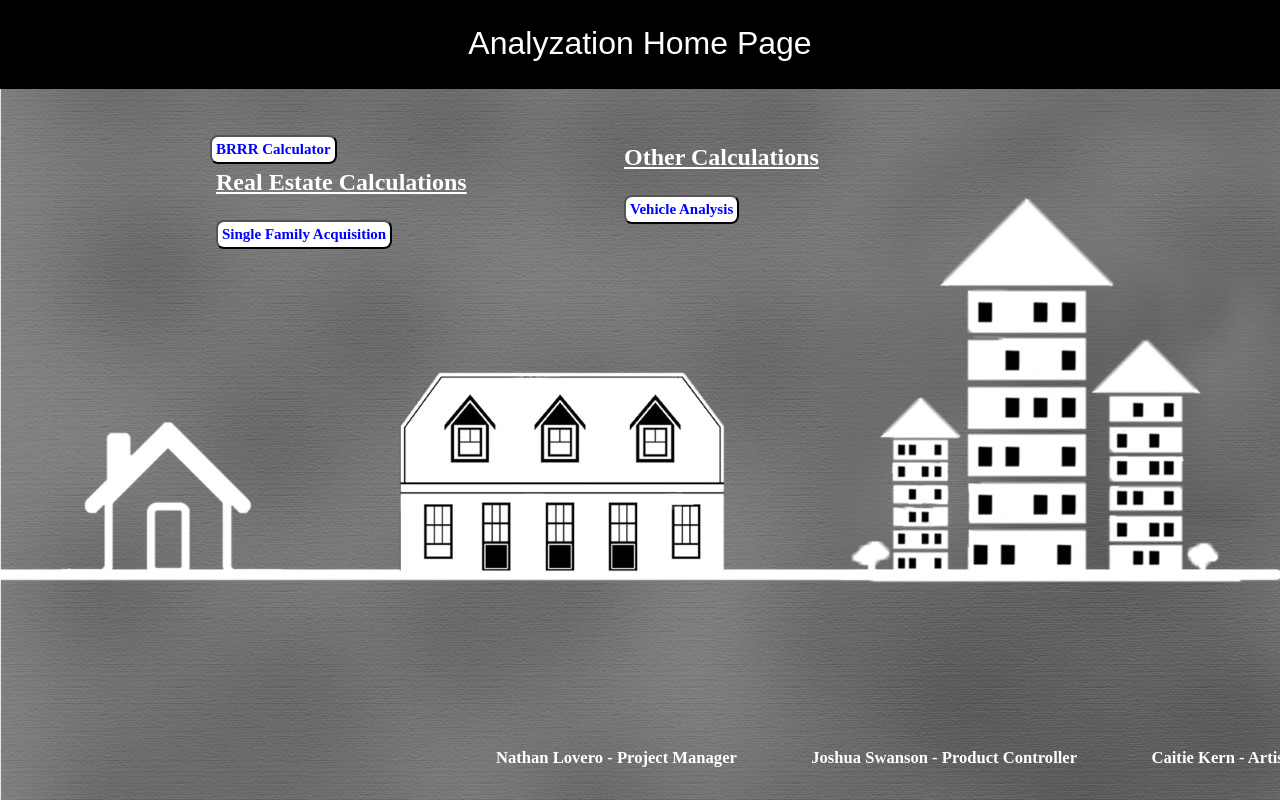
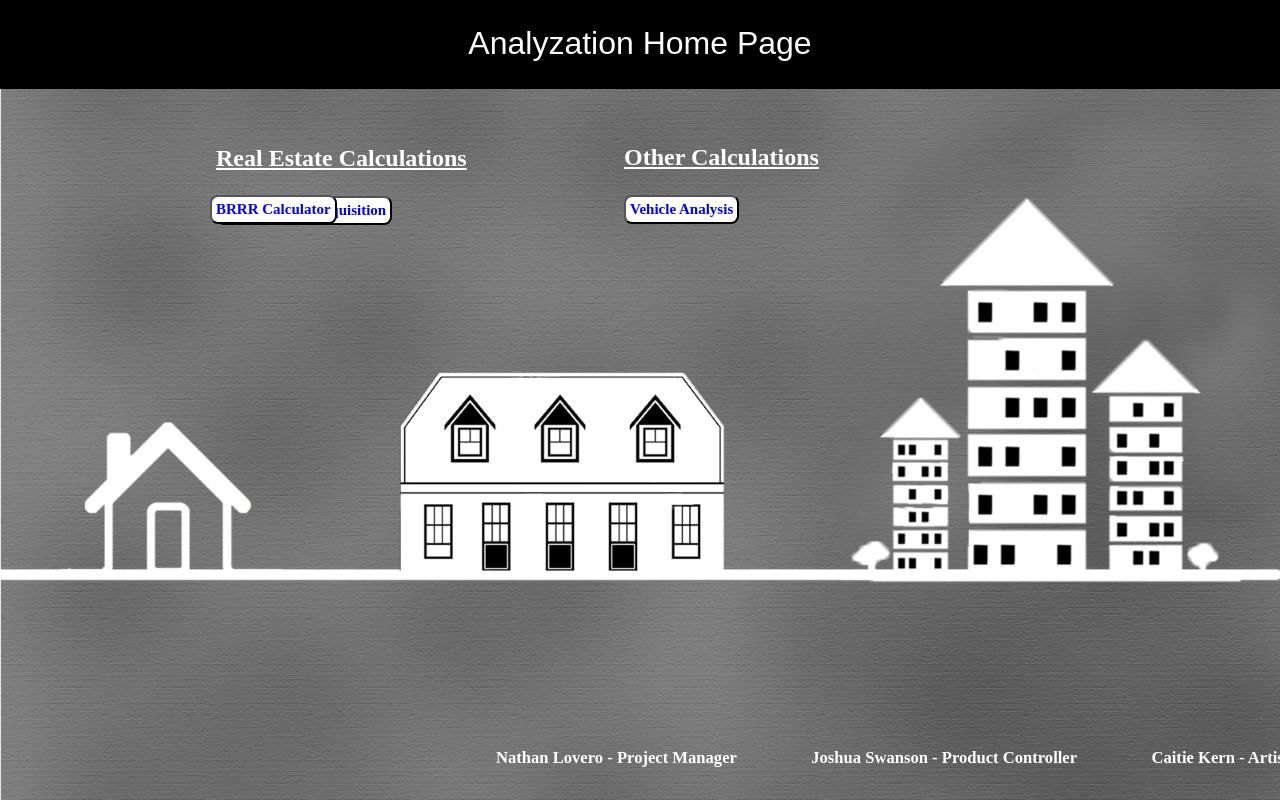
Before and after one commit to finance-analyzation/homepage, a plain HTML site: page index.html in a window 1280 px wide. Drawn offline with Linux system fonts and the light colour scheme.

Commit message:
Update homepage.css

```diff
--- a/homepage.css
+++ b/homepage.css
@@ -25,7 +25,7 @@ body,html{
 	position: absolute;
 	margin:1em;
 	left: 8em;
-	top: 4em;
+	top: 3em;
 	color: white;
 	font-size: 24px;
 	text-decoration: underline;
@@ -53,7 +53,7 @@ body,html{
 	padding:4px;
 	border-radius: 8px;
 	left: 14em;
-	top: 9em;
+	top: 13em;
 }
 
 .button2{
```
